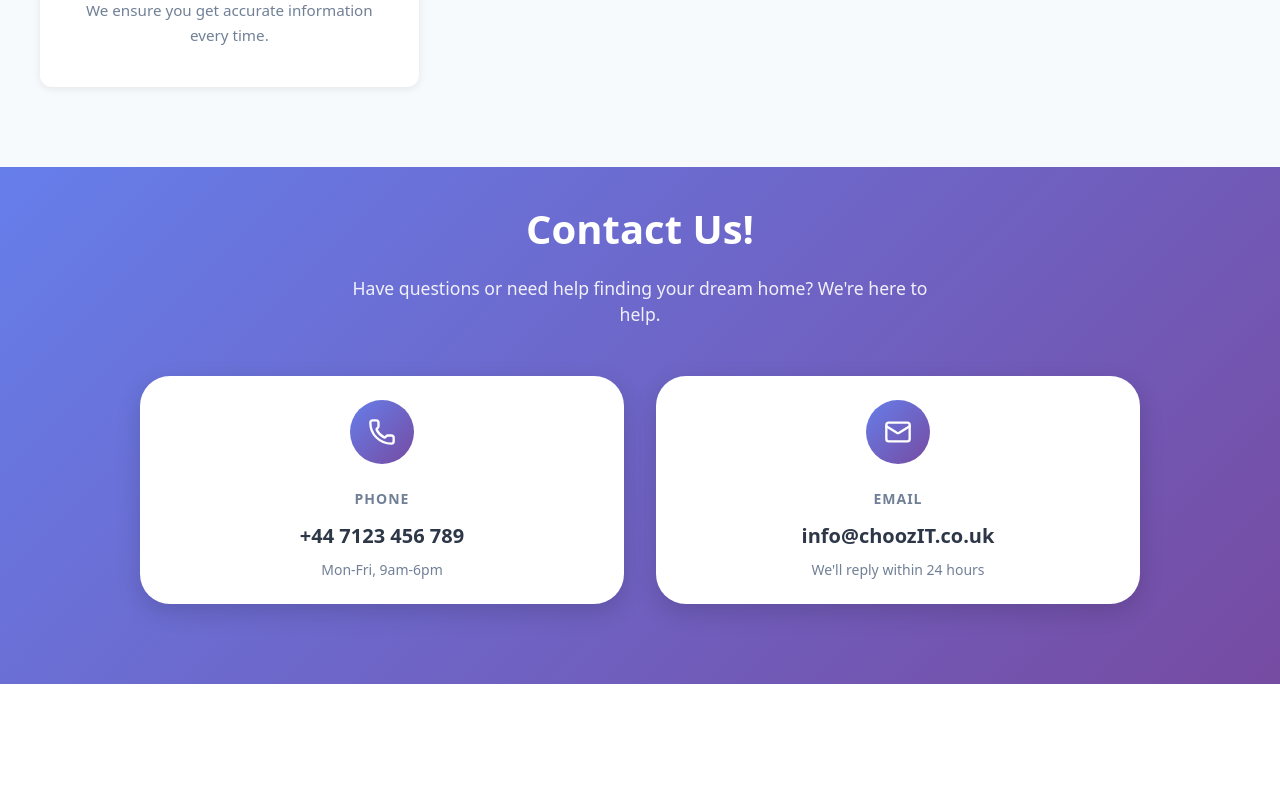
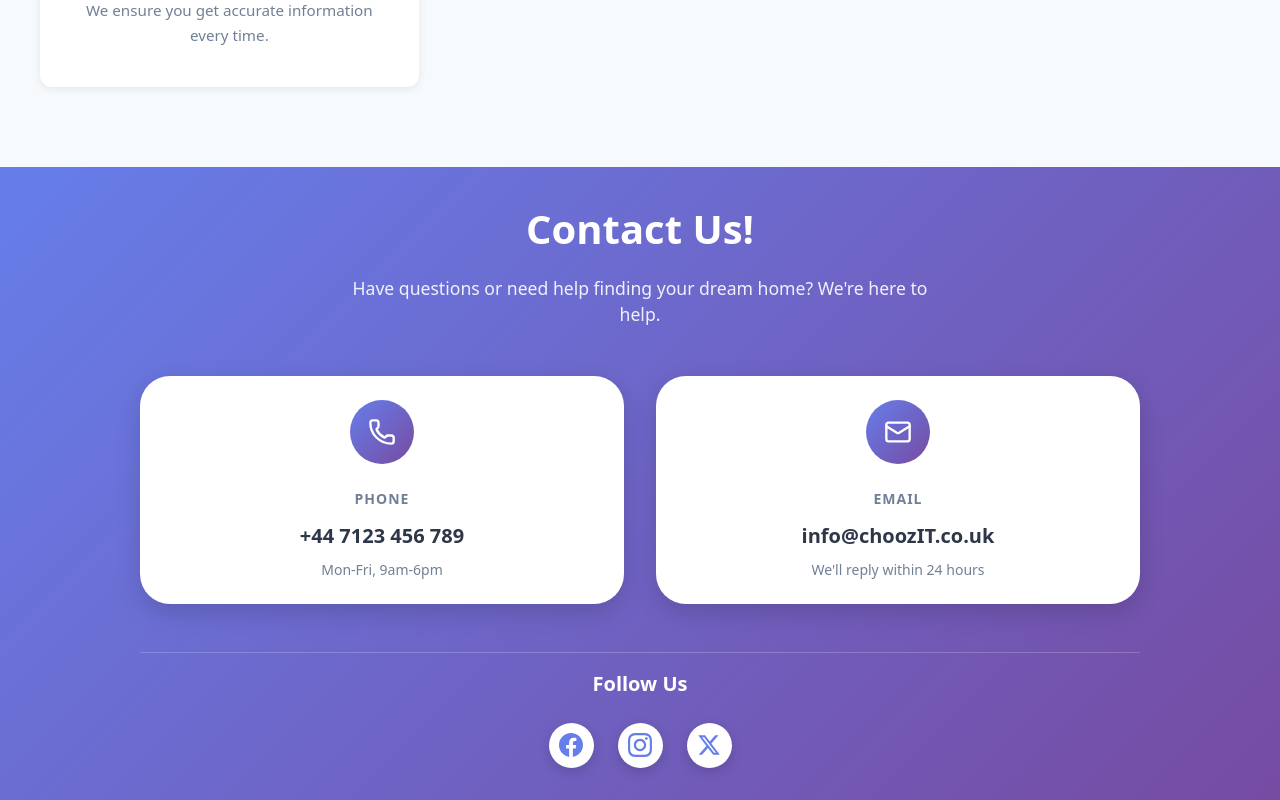
Before and after one commit to yashwinsivakumar/search_properties, a React (Vite) app: page / in a window 1280 px wide. Shown: the part 3910-4710 px from the top of the page. Before the commit the page ends 4594 px from the top, so only its background shows below. Built offline with nearby package versions, Linux system fonts and the light colour scheme.

Commit message:
created social media access with icons for the contact section

```diff
--- a/src/components/SearchProperty.css
+++ b/src/components/SearchProperty.css
@@ -1005,7 +1005,52 @@
   margin: 0;
 }
 
+/* Social Media Section */
+.social-section {
+  margin-top: 1rem;
+  padding-top: 1rem;
+  border-top: 1px solid rgba(255, 255, 255, 0.2);
+}
 
+.social-title {
+  font-size: 1.25rem;
+  font-weight: 600;
+  color: white;
+  margin-bottom: 1.5rem;
+}
+
+.social-icons-wrapper {
+  display: flex;
+  justify-content: center;
+  gap: 1.5rem;
+  flex-wrap: wrap;
+}
+
+.social-icon-link {
+  background: white;
+  color: #667eea;
+  width: 45px;
+  height: 45px;
+  border-radius: 50%;
+  display: flex;
+  align-items: center;
+  justify-content: center;
+  transition: all 0.3s ease;
+  text-decoration: none;
+  box-shadow: 0 4px 12px rgba(0, 0, 0, 0.15);
+}
+
+.social-icon-link:hover {
+  transform: translateY(-5px) scale(1.1);
+  box-shadow: 0 8px 20px rgba(0, 0, 0, 0.25);
+  background: #667eea;
+  color: white;
+}
+
+.social-icon-link svg {
+  width: 24px;
+  height: 24px;
+}
 
 /* Responsive Design */
 @media (max-width: 768px) {
@@ -1044,5 +1089,8 @@
     font-size: 1.1rem;
   }
 
-
+  .social-icon-link {
+    width: 45px;
+    height: 45px;
+  }
 }
--- a/src/components/SearchProperty.jsx
+++ b/src/components/SearchProperty.jsx
@@ -797,7 +797,45 @@
             </div>
           </div>
 
+          {/* Social Media */}
+          <div className="social-section">
+            <h3 className="social-title">Follow Us</h3>
+            <div className="social-icons-wrapper">
 
+                <a href="https://facebook.com"
+                target="_blank"
+                rel="noopener noreferrer"
+                className="social-icon-link"
+                aria-label="Facebook">
+
+                <svg width="24" height="24" viewBox="0 0 24 24" fill="currentColor">
+                  <path d="M24 12.073c0-6.627-5.373-12-12-12s-12 5.373-12 12c0 5.99 4.388 10.954 10.125 11.854v-8.385H7.078v-3.47h3.047V9.43c0-3.007 1.792-4.669 4.533-4.669 1.312 0 2.686.235 2.686.235v2.953H15.83c-1.491 0-1.956.925-1.956 1.874v2.25h3.328l-.532 3.47h-2.796v8.385C19.612 23.027 24 18.062 24 12.073z"/>
+                </svg>
+              </a>
+
+               <a href="https://instagram.com"
+                target="_blank"
+                rel="noopener noreferrer"
+                className="social-icon-link"
+                aria-label="Instagram"
+              >
+                <svg width="24" height="24" viewBox="0 0 24 24" fill="currentColor">
+                  <path d="M12 2.163c3.204 0 3.584.012 4.85.07 3.252.148 4.771 1.691 4.919 4.919.058 1.265.069 1.645.069 4.849 0 3.205-.012 3.584-.069 4.849-.149 3.225-1.664 4.771-4.919 4.919-1.266.058-1.644.07-4.85.07-3.204 0-3.584-.012-4.849-.07-3.26-.149-4.771-1.699-4.919-4.92-.058-1.265-.07-1.644-.07-4.849 0-3.204.013-3.583.07-4.849.149-3.227 1.664-4.771 4.919-4.919 1.266-.057 1.645-.069 4.849-.069zm0-2.163c-3.259 0-3.667.014-4.947.072-4.358.2-6.78 2.618-6.98 6.98-.059 1.281-.073 1.689-.073 4.948 0 3.259.014 3.668.072 4.948.2 4.358 2.618 6.78 6.98 6.98 1.281.058 1.689.072 4.948.072 3.259 0 3.668-.014 4.948-.072 4.354-.2 6.782-2.618 6.979-6.98.059-1.28.073-1.689.073-4.948 0-3.259-.014-3.667-.072-4.947-.196-4.354-2.617-6.78-6.979-6.98-1.281-.059-1.69-.073-4.949-.073zm0 5.838c-3.403 0-6.162 2.759-6.162 6.162s2.759 6.163 6.162 6.163 6.162-2.759 6.162-6.163c0-3.403-2.759-6.162-6.162-6.162zm0 10.162c-2.209 0-4-1.79-4-4 0-2.209 1.791-4 4-4s4 1.791 4 4c0 2.21-1.791 4-4 4zm6.406-11.845c-.796 0-1.441.645-1.441 1.44s.645 1.44 1.441 1.44c.795 0 1.439-.645 1.439-1.44s-.644-1.44-1.439-1.44z"/>
+                </svg>
+              </a>
+
+               <a href="https://twitter.com"
+                target="_blank"
+                rel="noopener noreferrer"
+                className="social-icon-link"
+                aria-label="Twitter"
+              >
+                <svg width="24" height="24" viewBox="0 0 24 24" fill="currentColor">
+                  <path d="M18.244 2.25h3.308l-7.227 8.26 8.502 11.24H16.17l-5.214-6.817L4.99 21.75H1.68l7.73-8.835L1.254 2.25H8.08l4.713 6.231zm-1.161 17.52h1.833L7.084 4.126H5.117z"/>
+                </svg>
+              </a>
+            </div>
+          </div>
         </div>
       </section>
 </div>
```
